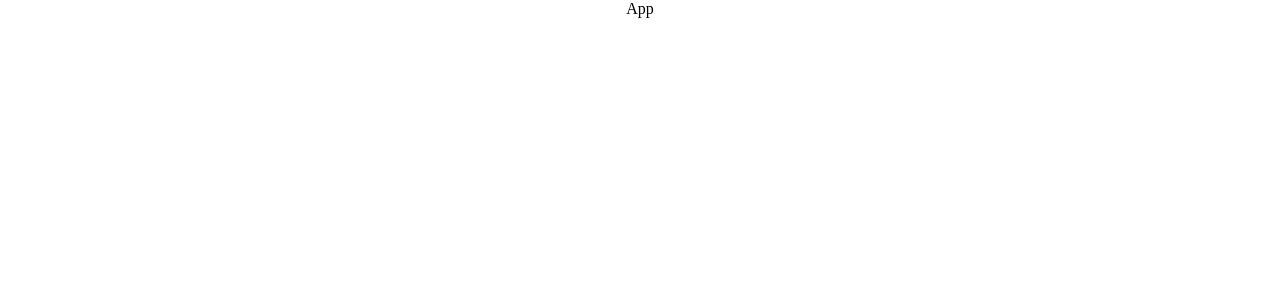
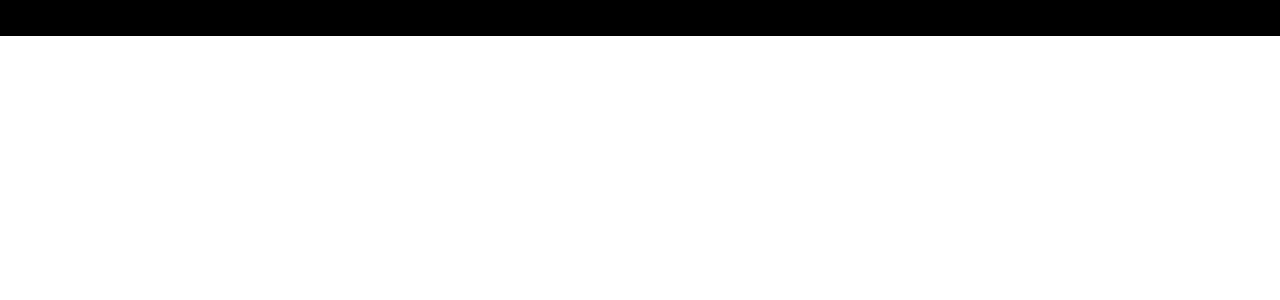
Before and after one commit to SajidCurious/YouTube-Clone, a React (Create React App) app: page / in a window 1280 px wide. Shown: the top 300 px of the page. Built offline with nearby package versions, Linux system fonts and the light colour scheme.

Commit message:
building navbar

```diff
--- a/src/App.js
+++ b/src/App.js
@@ -1,7 +1,28 @@
 import "./App.css";
+import { BrowserRouter, Routes, Route } from "react-router-dom";
+import { Box } from "@mui/material";
 
-function App() {
-  return <div className="App">App</div>;
-}
+import React from "react";
+import Navbar from "./Navbar";
+import Feed from "./Feed";
+import VideoDetail from "./VideoDetail";
+import ChannelDetail from "./ChannelDetail";
+import SearchFeed from "./SearchFeed";
+
+const App = () => {
+  return (
+    <BrowserRouter>
+      <Box sx={{ backgroundColor: "#000" }}>
+        <Navbar />
+        <Routes>
+          <Route path="/" element={<Feed />} />
+          <Route path="/" element={<VideoDetail />} />
+          <Route path="/" element={<ChannelDetail />} />
+          <Route path="/" element={<SearchFeed />} />
+        </Routes>
+      </Box>
+    </BrowserRouter>
+  );
+};
 
 export default App;
--- /dev/null
+++ b/src/ChannelDetail.jsx
@@ -0,0 +1,7 @@
+import React from "react";
+
+const ChannelDetail = () => {
+  return <div>ChannelDetail</div>;
+};
+
+export default ChannelDetail;
--- /dev/null
+++ b/src/Feed.jsx
@@ -0,0 +1,7 @@
+import React from "react";
+
+const Feed = () => {
+  return <div>Feed</div>;
+};
+
+export default Feed;
--- /dev/null
+++ b/src/Navbar.jsx
@@ -0,0 +1,7 @@
+import React from "react";
+
+const Navbar = () => {
+  return <div>Navbar</div>;
+};
+
+export default Navbar;
--- /dev/null
+++ b/src/SearchFeed.jsx
@@ -0,0 +1,7 @@
+import React from "react";
+
+const SearchFeed = () => {
+  return <div>SearchFeed</div>;
+};
+
+export default SearchFeed;
--- /dev/null
+++ b/src/VideoDetail.jsx
@@ -0,0 +1,7 @@
+import React from "react";
+
+const VideoDetail = () => {
+  return <div>VideoDetail</div>;
+};
+
+export default VideoDetail;
```
